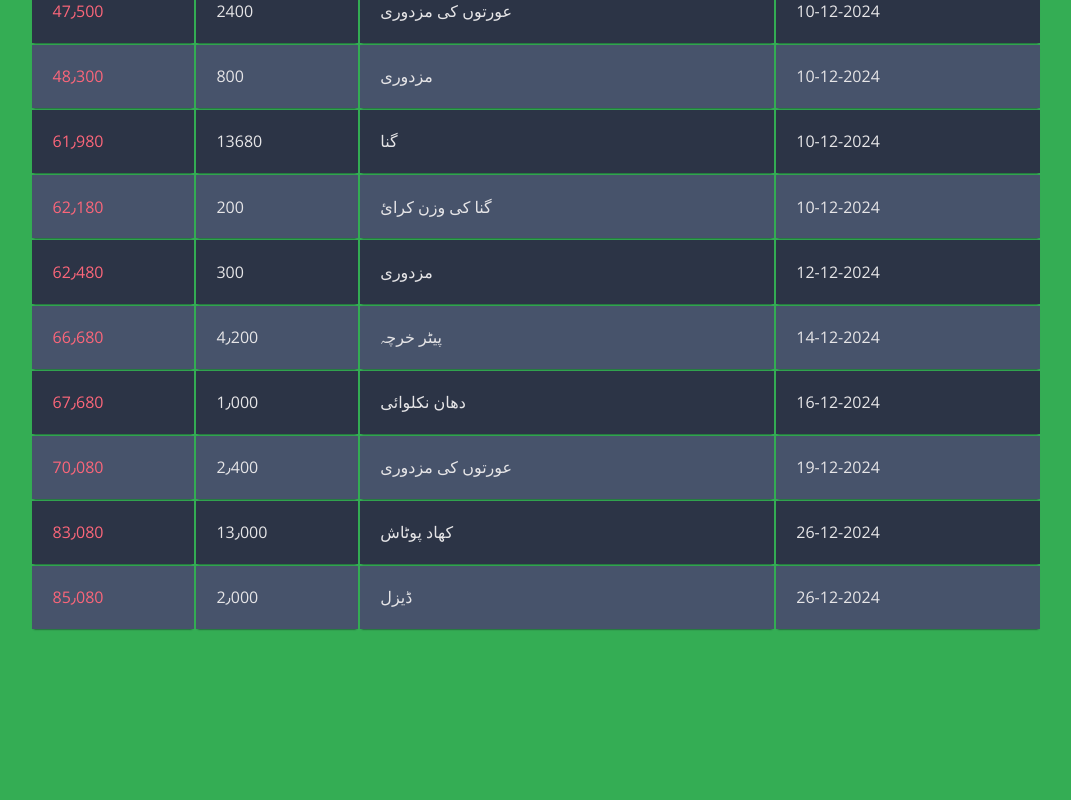
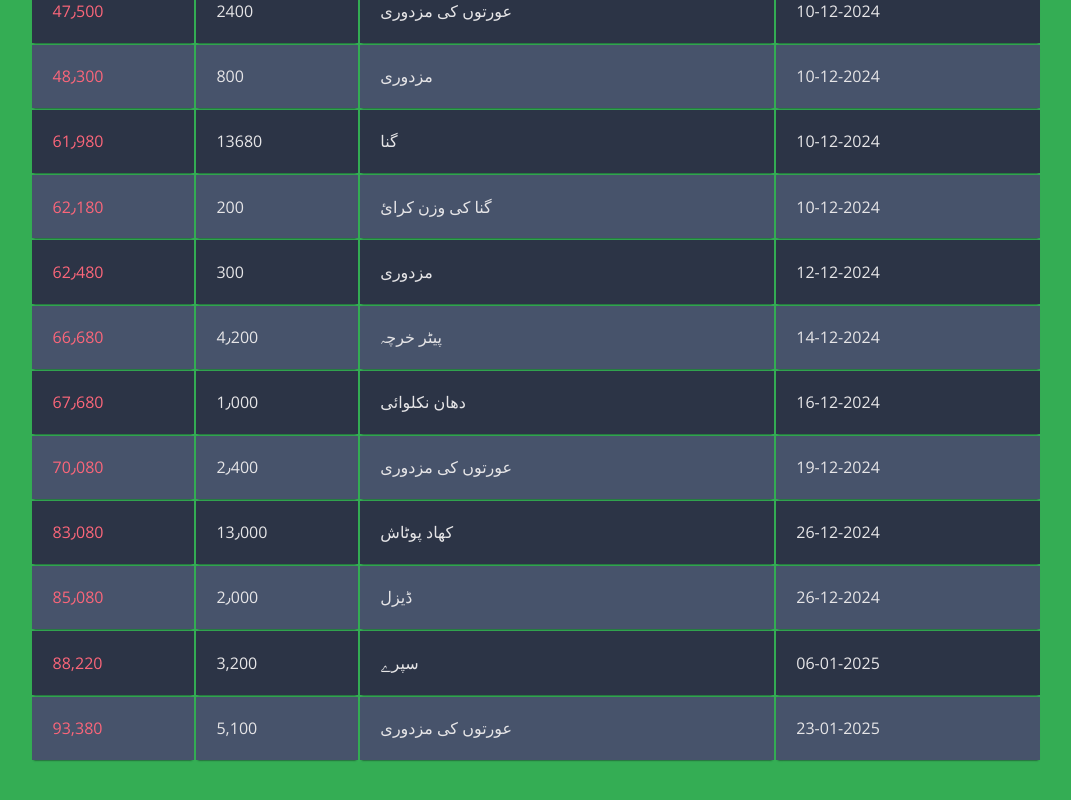
Before and after one commit to Talha6473/Tamatar, a plain HTML site: page index.html in a window 1280 px wide. Shown: the part 862-1662 px from the top of the page, without its empty margins (104-1175 px from the left). Before the commit the page ends 1629 px from the top, so only its background shows below. Drawn offline with nearby package versions, Linux system fonts and the light colour scheme.

Commit message:
Update index.html

```diff
--- a/index.html
+++ b/index.html
@@ -134,6 +134,18 @@
 			<td> ڈیزل</td>
 			<td>26-12-2024</td>
 	</tr>
+		<tr>
+<td>88,220</td>
+			<td>3,200</td>
+			<td>سپرے</td>
+			<td>06-01-2025</td>
+</tr>
+<tr>
+<td>93,380</td>
+			<td>5,100</td>
+			<td>عورتوں کی مزدوری</td>
+			<td>23-01-2025</td>
+					  </tr>
 	</tbody>
 
 </table>
```
